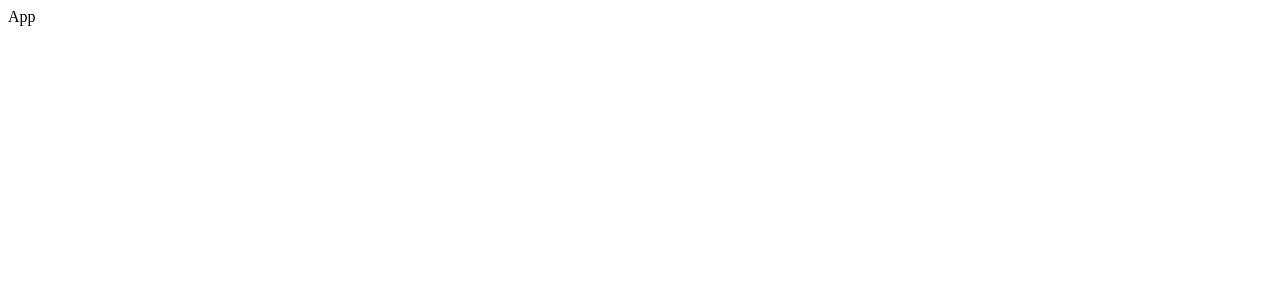
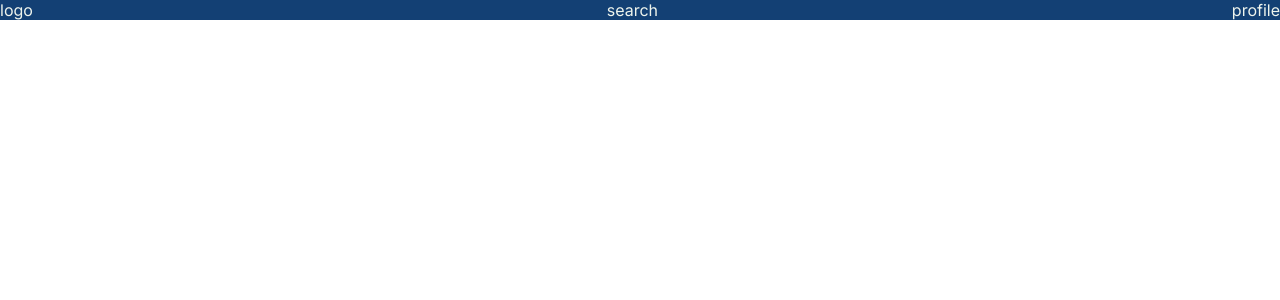
Before and after one commit to Apaark13/connect-coupons, a React (Vite) app in the folder frontend/: page / in a window 1280 px wide. Shown: the top 300 px of the page. Built offline with nearby package versions, Linux system fonts and the light colour scheme.

Commit message:
included navbar

```diff
--- a/frontend/src/App.jsx
+++ b/frontend/src/App.jsx
@@ -1,9 +1,9 @@
 import React from 'react'
-
+import Navbar from './components/navbar'
 const App = () => {
   return (
     <div>
-      App
+        <Navbar />
     </div>
   )
 }
--- /dev/null
+++ b/frontend/src/components/navbar.jsx
@@ -0,0 +1,19 @@
+import "./navbar.scss"
+
+const Navbar = () => {
+  return (
+    <div className='navbar'>
+        <div className="logo">
+        logo
+        </div>
+        <div className="nav-main">
+        search
+        </div>
+        <div className="nav-profile">
+        profile
+        </div>
+    </div>
+  )
+}
+
+export default Navbar
--- /dev/null
+++ b/frontend/src/components/navbar.scss
@@ -0,0 +1,9 @@
+@import '../variables.scss';
+
+.navbar{
+    display: flex;
+    align-items: center;
+    justify-content: space-between;
+    background-color: $color1;
+    color: $color5;
+}
--- a/frontend/src/index.scss
+++ b/frontend/src/index.scss
@@ -0,0 +1,7 @@
+@import url('https://fonts.googleapis.com/css2?family=Inter:wght@100;200;300;400;500;600;700;800;900&display=swap');
+@import './variables.scss';
+*{
+    margin:0;
+    padding:0;
+    font-family: 'Inter', sans-serif;
+}
--- a/frontend/src/main.jsx
+++ b/frontend/src/main.jsx
@@ -1,7 +1,7 @@
 import React from 'react'
 import ReactDOM from 'react-dom/client'
+import './index.scss'
 import App from './App.jsx'
-import './index.scss'
 
 ReactDOM.createRoot(document.getElementById('root')).render(
   <React.StrictMode>
--- /dev/null
+++ b/frontend/src/variables.scss
@@ -0,0 +1,5 @@
+$color1: #134074;
+$color2: #13315C;
+$color3: #0B2545;
+$color4: #8DA9C4;
+$color5: #EEF4ED;
```
